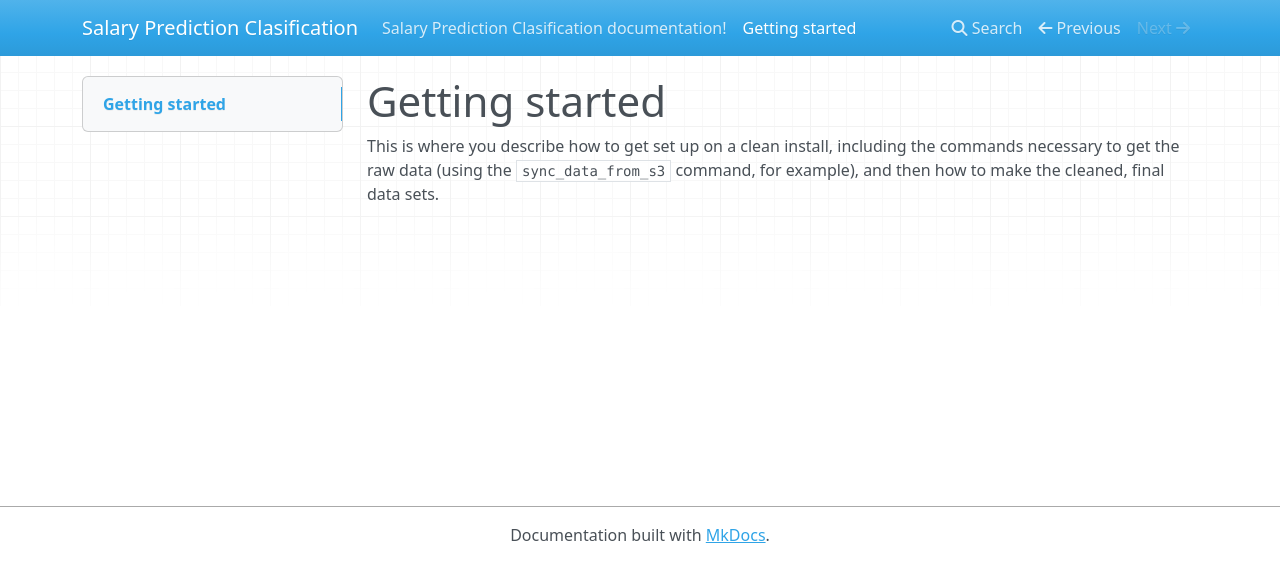
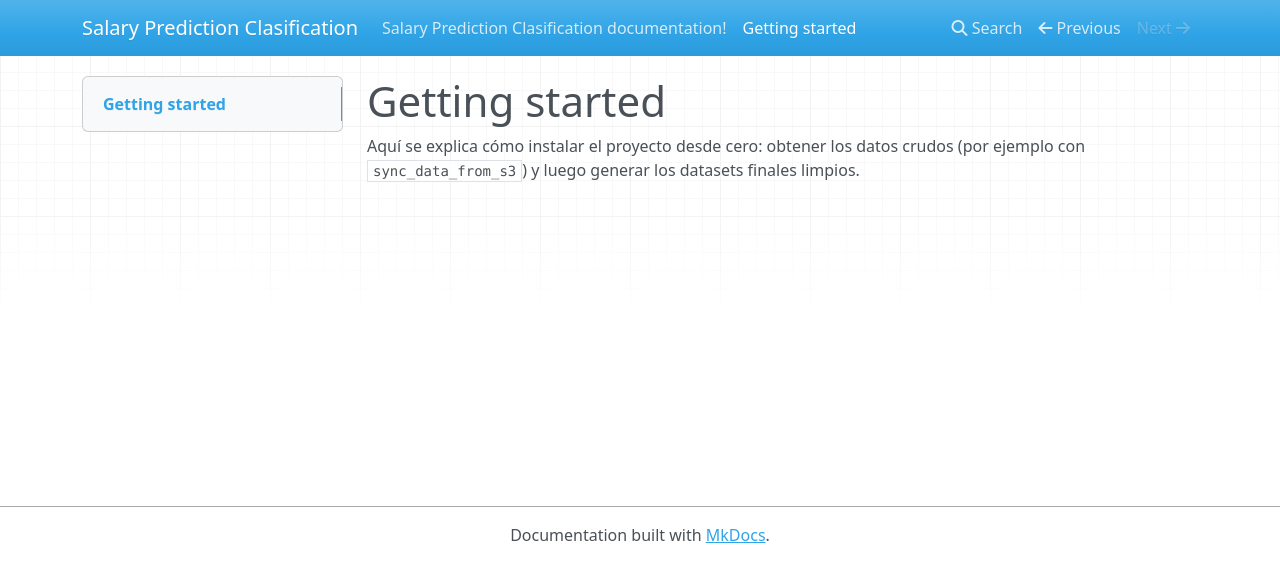
Before and after one commit to garyMamaniCortez/spc_project, an MkDocs documentation site: the page built from docs/docs/getting-started.md, in a window 1280 px wide. Shown: the top 582 px of the page. Built offline with MkDocs 1.6.1, drawn with Linux system fonts in a browser that asks for light colours; nearby versions of some CDN libraries.

Commit message:
Update getting-started.md

```diff
--- a/docs/docs/getting-started.md
+++ b/docs/docs/getting-started.md
@@ -1,6 +1,5 @@
 Getting started
 ===============
 
-This is where you describe how to get set up on a clean install, including the
-commands necessary to get the raw data (using the `sync_data_from_s3` command,
-for example), and then how to make the cleaned, final data sets.
+Aquí se explica cómo instalar el proyecto desde cero: obtener los datos crudos
+(por ejemplo con `sync_data_from_s3`) y luego generar los datasets finales limpios.
```
